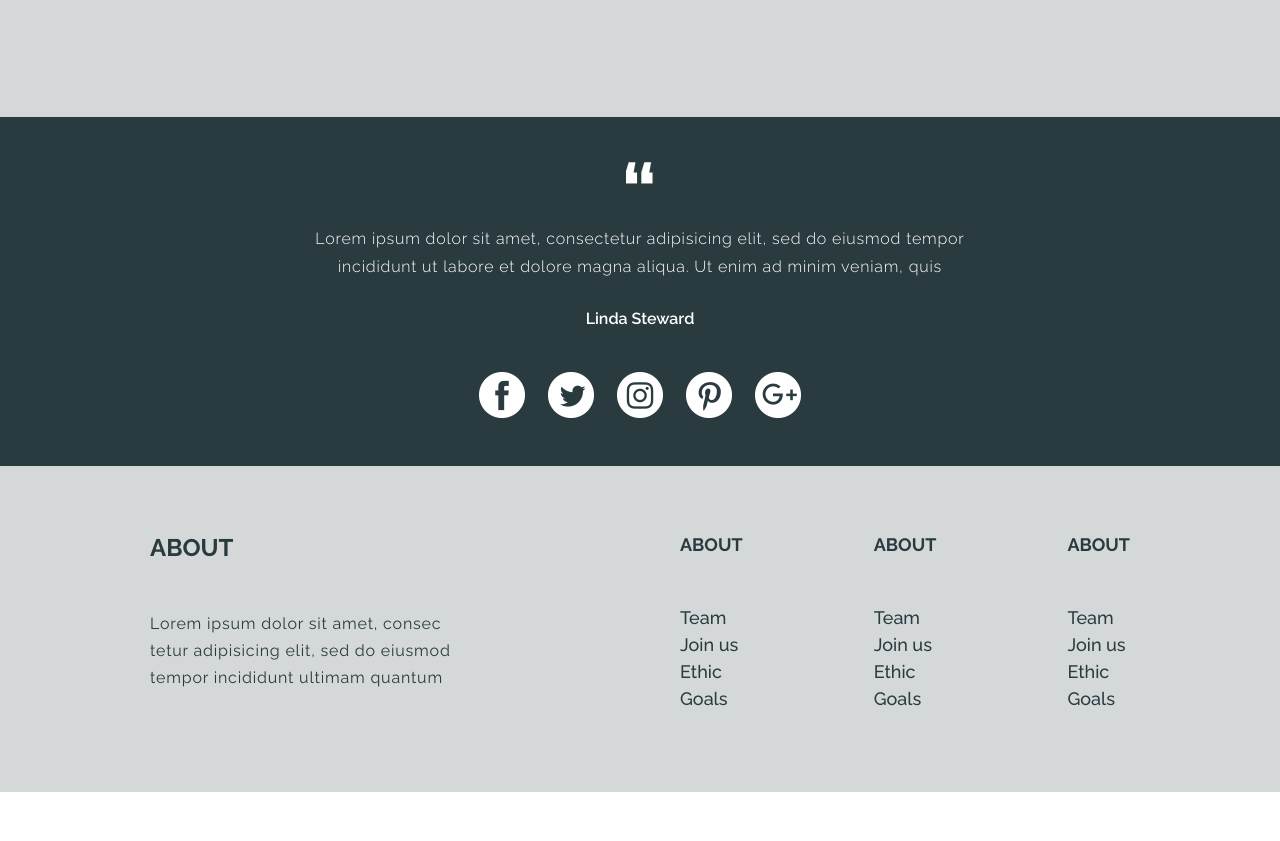
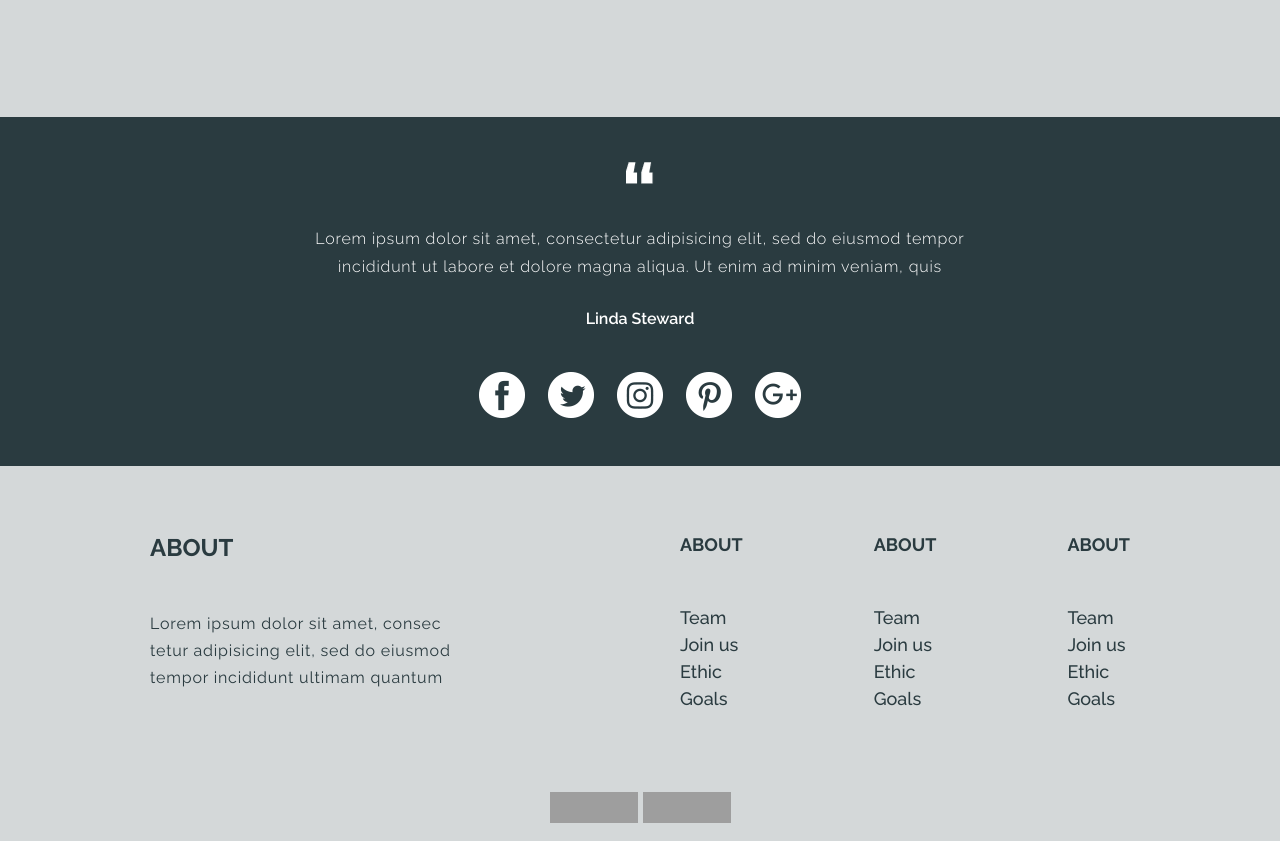
Before and after one commit to JaicyChoi/brunch, a plain HTML site: page index.html in a window 1280 px wide. Shown: the part 6851-7692 px from the top of the page. Before the commit the page ends 7643 px from the top, so only its background shows below. Drawn offline with Linux system fonts and the light colour scheme; grey boxes are pictures that could not be loaded.

Commit message:
css validator mark added

```diff
--- a/css/main.css
+++ b/css/main.css
@@ -877,6 +877,7 @@ footer{
     position: relative;
     width: 100%;
     float: left;
+    background-color: #d4d8d9;
 }
 .social{
     position: relative;
@@ -990,6 +991,20 @@ footer{
     font-size: 1.125em;
     line-height: 1.5em;
 }
+.css_validator{
+    position: relative;
+    float: left;
+    width: 980px;
+    left: 50%;
+    transform: translateX(-50%);
+    display: flex;
+    flex-direction: row;
+    justify-content: center;
+    padding-bottom: 15px;
+}
+.css_validator p:first-child{
+    margin-right: 5px;
+}
 .top_button_wrapper{
     position: fixed;
     width: 1200px;
--- a/css/media_query.css
+++ b/css/media_query.css
@@ -11,7 +11,7 @@
     .group5_wrapper, .group7_wrapper, .group9_wrapper, .about_wrapper{
         width: 97%;
     }
-    .header_wrapper, .group4_wrapper, .social_wrapper{
+    .header_wrapper, .group4_wrapper, .social_wrapper, .css_validator{
         width: 100%;
         overflow: hidden;
     }
--- a/index.html
+++ b/index.html
@@ -335,6 +335,22 @@
                 </ul>
             </div>
         </section>
+        <div class="css_validator">
+            <p>
+                <a href="https://validator.w3.org/unicorn/check?ucn_uri=https%3A%2F%2Fjaicychoi.github.io%2Fbrunch&ucn_task=conformance#" target="_blank">
+                    <img style="border:0;width:88px;height:31px"
+                        src="https://jigsaw.w3.org/css-validator/images/vcss"
+                        alt="Valid CSS!">
+                </a>
+            </p>
+            <p>
+                <a href="https://validator.w3.org/unicorn/check?ucn_uri=https%3A%2F%2Fjaicychoi.github.io%2Fbrunch&ucn_task=conformance#" target="_blank">
+                    <img style="border:0;width:88px;height:31px"
+                        src="https://jigsaw.w3.org/css-validator/images/vcss-blue"
+                        alt="Valid CSS!">
+                </a>
+            </p>
+        </div>
     </footer>
     <script src="js/main.js"></script>
 </body>
```
